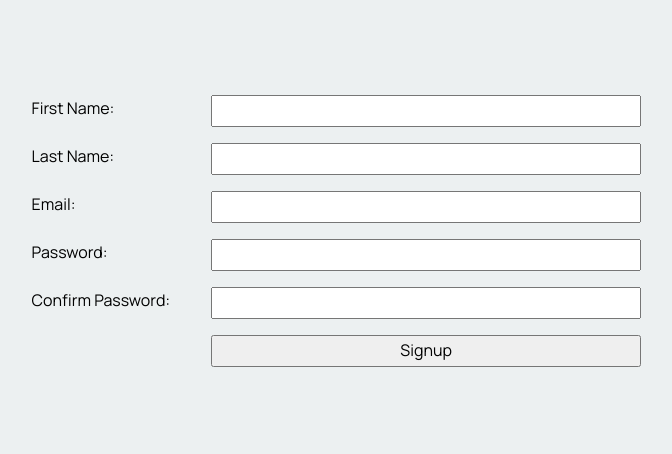
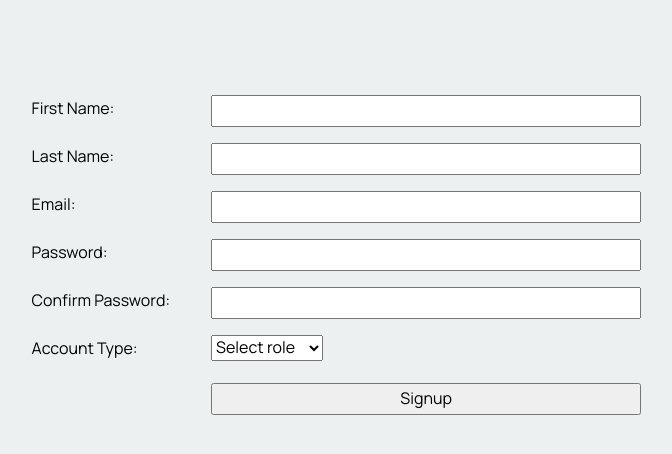
Before and after one commit to ksenek/Plantitude-Site, a Flask app: page /signup in a window 1280 px wide. Shown: the part 165-619 px from the top of the page, without its empty margins (306-978 px from the left). Run offline with Flask 3, Linux system fonts and the light colour scheme.

Commit message:
Update signup.html
Updated to add account type for user to select. This assigns user the role of customer or admin to store in DB.

```diff
--- a/templates/signup.html
+++ b/templates/signup.html
@@ -28,6 +28,16 @@
     <div class="form-element"><input type="password" name="password2" id="password2" required></div>
   </div>
   <div class="form-group">
+    <div class="form-label"> Account Type: </div>
+    <div class="form-element">
+      <select name="role" required>
+        <option value="">Select role</option>
+        <option value="customer">Customer</option>
+        <option value="admin">Store Admin</option>
+      </select>
+    </div>
+  </div>
+  <div class="form-group">
     <div class="form-label"></div>
     <div class="form-element"><input type="submit" value="Signup"></div>
   </div>
```
